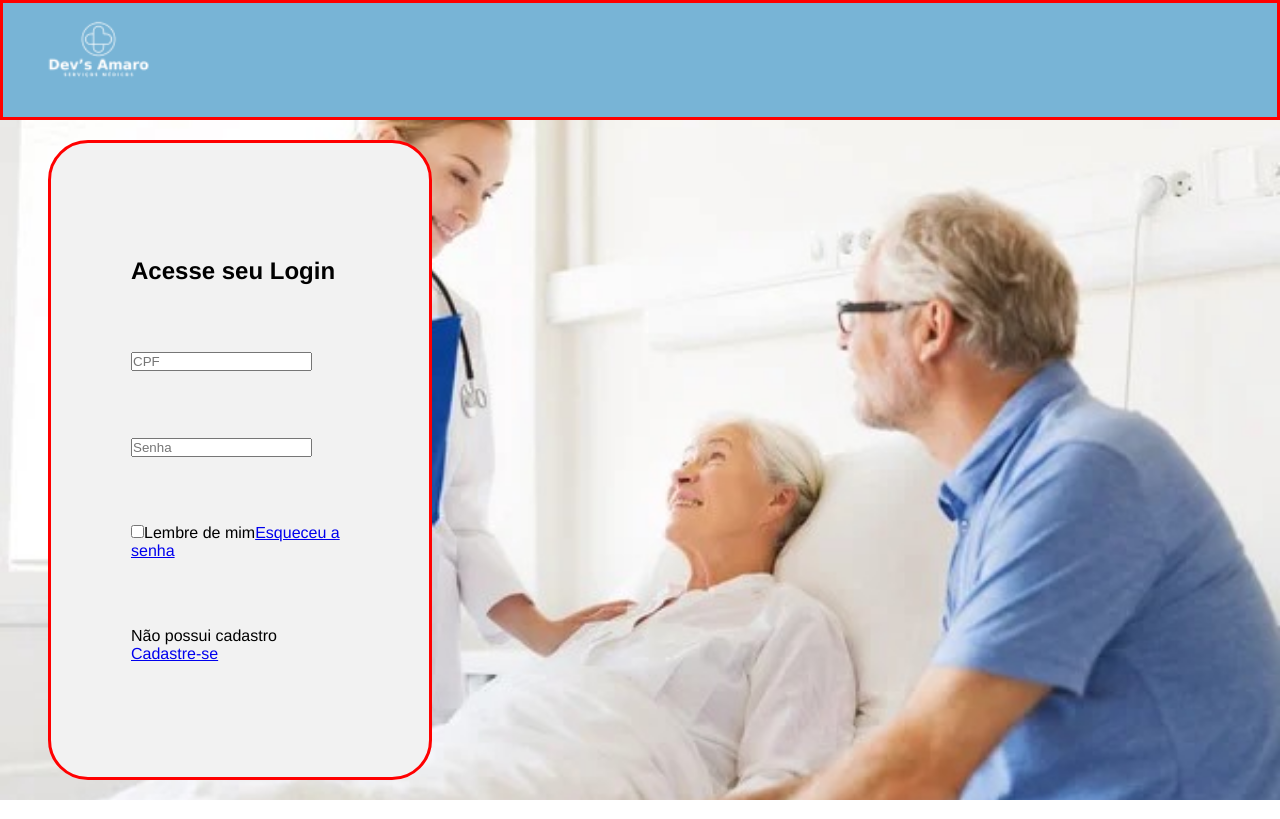
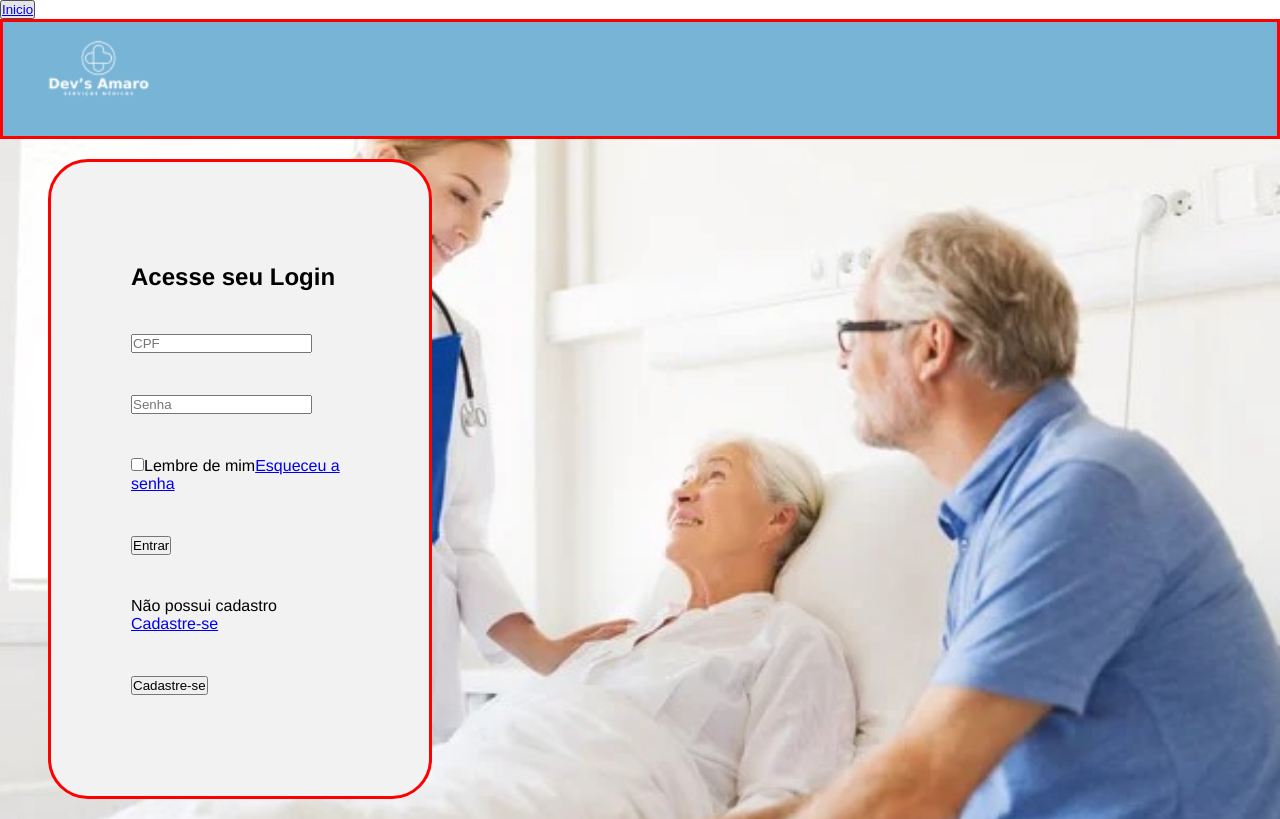
Before and after one commit to gooncalvesgaby/hackathon-vnw, a React app in the folder portalpaciente/: page / in a window 1280 px wide. Built offline with nearby package versions, Linux system fonts and the light colour scheme; the HTML template or start-up script is replaced by a standard one.

Commit message:
Tentativa de Navegacao

```diff
--- a/portalpaciente/src/App.jsx
+++ b/portalpaciente/src/App.jsx
@@ -1,8 +1,6 @@
 import React from "react"
 import {createGlobalStyle} from "styled-components"
-
-import Login from "./Components/Login/login.jsx"
-
+import Navegacao from "./Components/Navegacao.jsx"
 
 
 const GlobalStyle = createGlobalStyle`
@@ -17,7 +15,7 @@ function App() {
   return(
     <>
     <GlobalStyle/>
-    <Login/>
+    <Navegacao/>
     </>
   )
 
--- a/portalpaciente/src/Components/Inicio/inicio.jsx
+++ b/portalpaciente/src/Components/Inicio/inicio.jsx
@@ -1,6 +1,6 @@
 import React from "react"
 import * as S from "./inicioStyle.jsx"
-import Logo from "../../assets/logo-ds.png"
+import Logo from "../../assets/logo-inicio.png"
 import Ajuda from "../../assets/ajuda.png"
 import Perfil from "../../assets/perfil.png"
 
--- a/portalpaciente/src/Components/Login/login.jsx
+++ b/portalpaciente/src/Components/Login/login.jsx
@@ -1,6 +1,8 @@
 import React from "react"
 import Logo from '../../assets/logo-inicio.png'
 import Portal from '../../assets/bckportal.jpg'
+import Navegacao from "../Navegacao.jsx"
+import {Link} from "react-router-dom"
 
 import * as S from "./loginStyle.jsx"
 
@@ -30,12 +32,13 @@ function Login() {
                             <input type="checkbox"/>Lembre de mim</label>
                             <a href="#">Esqueceu a senha</a>
                     </div>
-
+                    <button to= "/Inicio">Entrar</button>
                 <div>
                     <p>
                         Não possui cadastro <a href="#">Cadastre-se</a>
                     </p>
                 </div>
+                <button>Cadastre-se</button>
             </S.Form>
             </S.Section>
         </main>
--- /dev/null
+++ b/portalpaciente/src/Components/Navegacao.jsx
@@ -0,0 +1,21 @@
+import React from "react";
+import Inicio from "../Components/Inicio/inicio.jsx"
+import Login from "../Components/Login/login.jsx"
+import Cadastro from "../Components/Cadastro/cadastro.jsx"
+import { BrowserRouter, Routes, Route, Link } from "react-router-dom"
+
+function Navegacao(){
+    return(
+        <BrowserRouter>
+
+        <button><Link to= "/Inicio"> Inicio</Link></button>
+
+        <Routes>
+            <Route path="/" element={<Login />} />
+            <Route path="/Inicio" element={<Inicio/>} />
+        </Routes>
+        </BrowserRouter>
+    )
+}
+
+export default Navegacao
```
Also changed, not shown: portalpaciente/src/assets/logo-ds.png (deleted).
